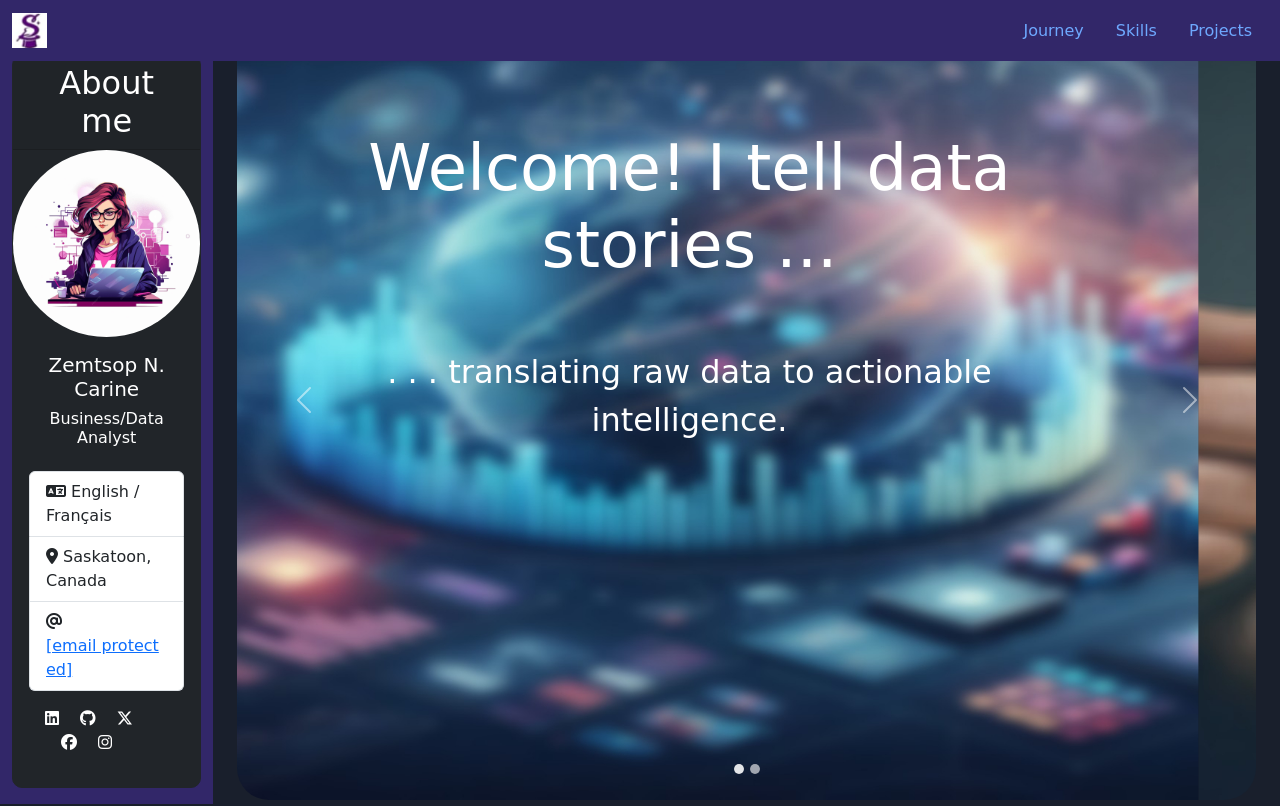
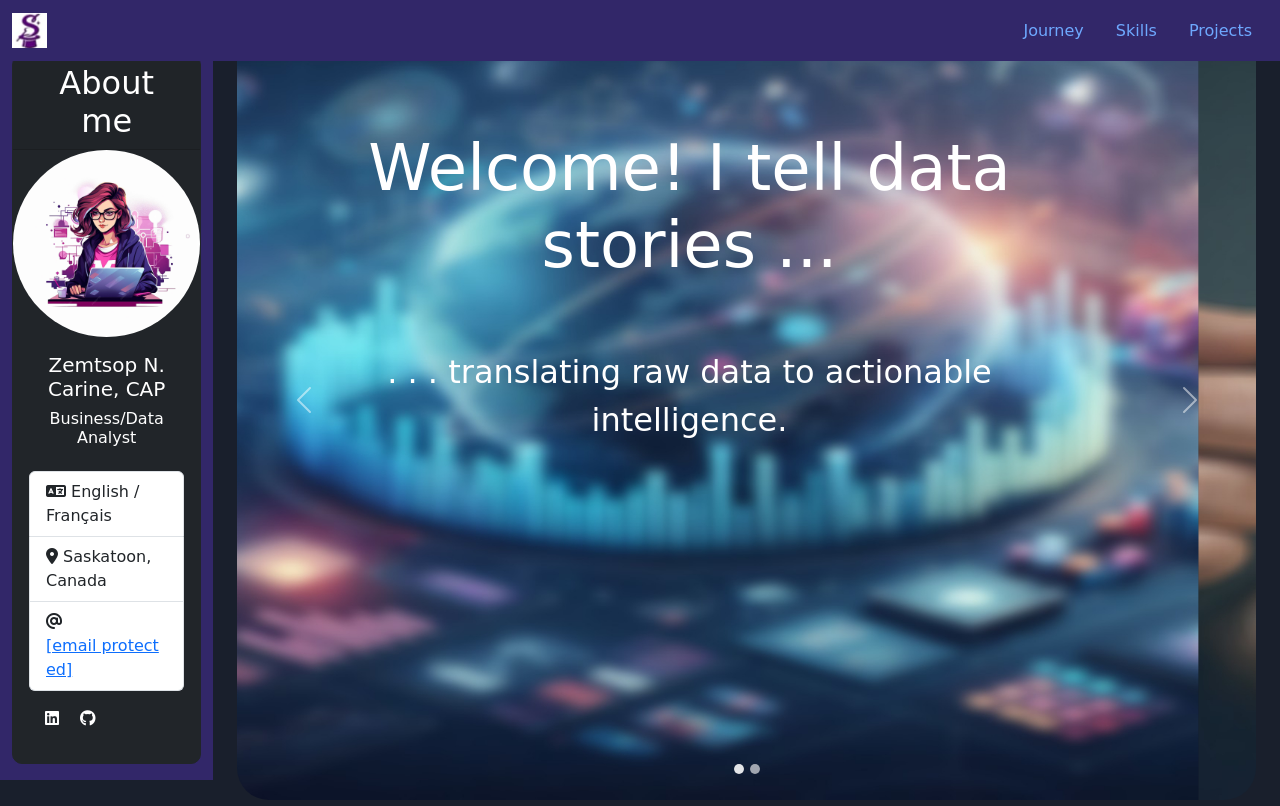
Before and after one commit to czemtsop/czemtsop.github.io, a plain HTML site: page index.html in a window 1280 px wide. Shown: the top 806 px of the page. Drawn offline with nearby package versions, Linux system fonts and the light colour scheme; a web font is replaced by a local one.

Commit message:
Took off irrelevant social links.

```diff
--- a/index.html
+++ b/index.html
@@ -63,7 +63,7 @@
           <h2 class="card-header text-center">About me</h2>
           <img src="images/profile.jpg" class="card-img-top rounded-circle" alt="...">
           <div class="card-body">
-            <h5 class="card-title text-center">Zemtsop N. Carine</h5>
+            <h5 class="card-title text-center">Zemtsop N. Carine, CAP</h5>
             <h6 class="card-subtitle text-center my-2">Business/Data Analyst</h6>
             <p class="my-4"></p>
             <ul class="list-group">
@@ -74,9 +74,11 @@
             <div class="card-body text-light">
               <a class="card-link" href="https://www.linkedin.com/in/czemtsop" target="_blank"><i class="fa-brands fa-linkedin"></i></a>
               <a class="card-link" href="https://github.com/czemtsop" target="_blank"><i class="fa-brands fa-github"></i></a>
-              <a class="card-link" href="#" target="_blank"><i class="fa-brands fa-x-twitter"></i></a>
-              <a class="card-link" href="#" target="_blank"><i class="fa-brands fa-facebook"></i></a>
-              <a class="card-link" href="https://instagram.com/czemtsop" target="_blank"><i class="fa-brands fa-instagram"></i></a>
+              <!--div class="row">
+                <a class="card-link" href="#" target="_blank"><i class="fa-brands fa-x-twitter"></i></a>
+                <a class="card-link" href="#" target="_blank"><i class="fa-brands fa-facebook"></i></a>
+                <a class="card-link" href="https://instagram.com/czemtsop" target="_blank"><i class="fa-brands fa-instagram"></i></a>
+              </div-->
             </div>
           </div>
         </div>
--- a/js/script.js
+++ b/js/script.js
@@ -129,7 +129,6 @@
                 .text(d => d.title);
 
             let tooltipTriggerList = [].slice.call($('[data-bs-toggle="tooltip"], svg g.label'));
-            console.log(tooltipTriggerList);
 
             let tooltipList = tooltipTriggerList.map(function (tooltipTriggerEl) {
                 const tooltip = new bootstrap.Tooltip(tooltipTriggerEl, {
```
